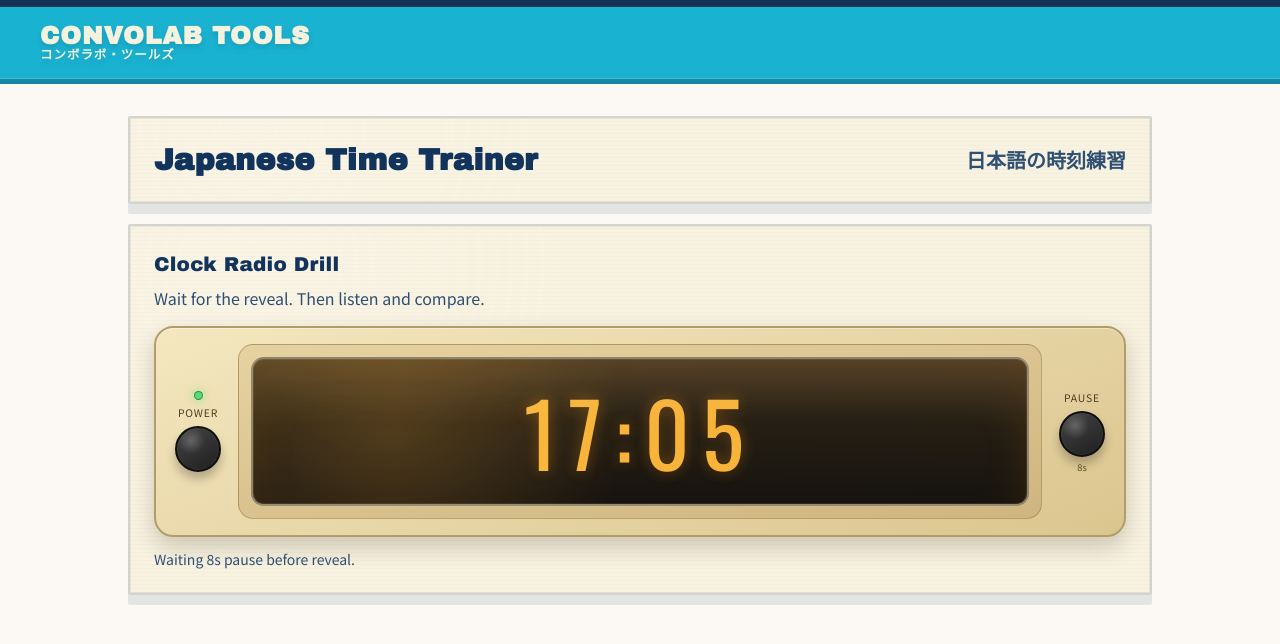
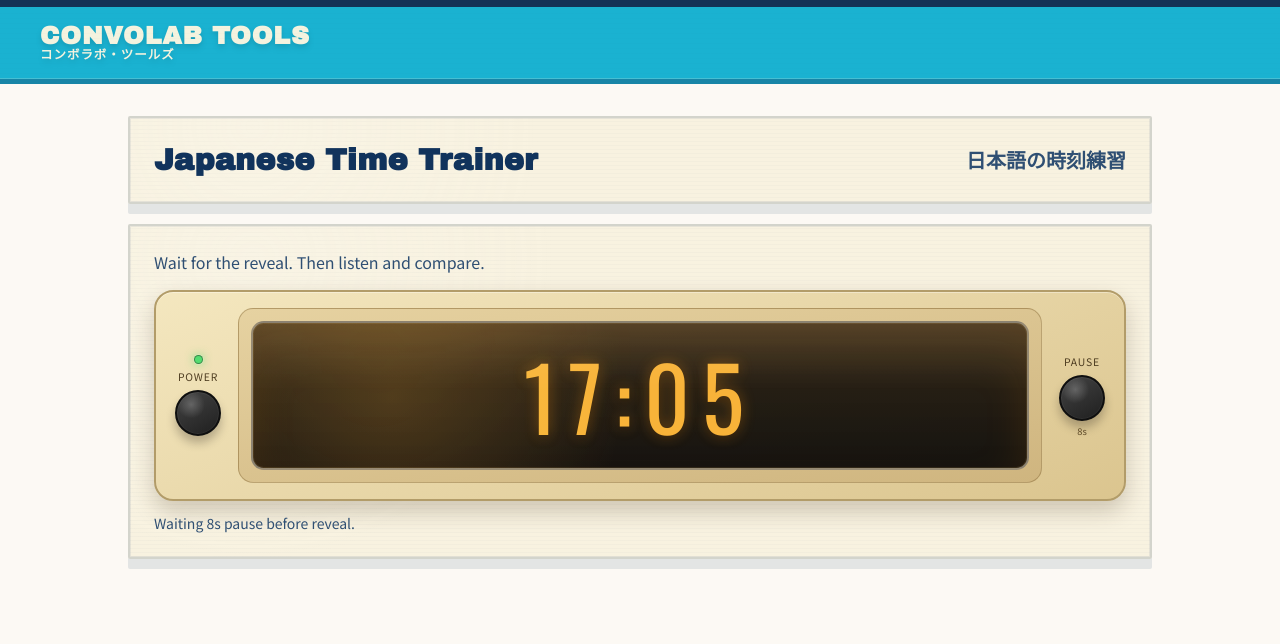
Before and after one commit to andyroo2000/convo-lab, a React (Vite) app in the folder client/: page /tools/japanese-time-practice in a window 1280 px wide. Shown: the top 644 px of the page. Built offline with nearby package versions, Linux system fonts and the light colour scheme; no server answers.

Commit message:
copy: remove clock radio drill heading

```diff
--- a/client/src/features/tools/japaneseTimePractice/components/JapaneseTimePracticeToolPage.tsx
+++ b/client/src/features/tools/japaneseTimePractice/components/JapaneseTimePracticeToolPage.tsx
@@ -248,7 +248,6 @@ const JapaneseTimePracticeToolPage = () => {
 
       <section className="card retro-paper-panel">
         <div className="mb-4 space-y-2">
-          <p className="retro-headline text-lg sm:text-xl">Clock Radio Drill</p>
           <p className="text-sm text-[#2f4f73] sm:text-base">
             Wait for the reveal. Then listen and compare.
           </p>
```
